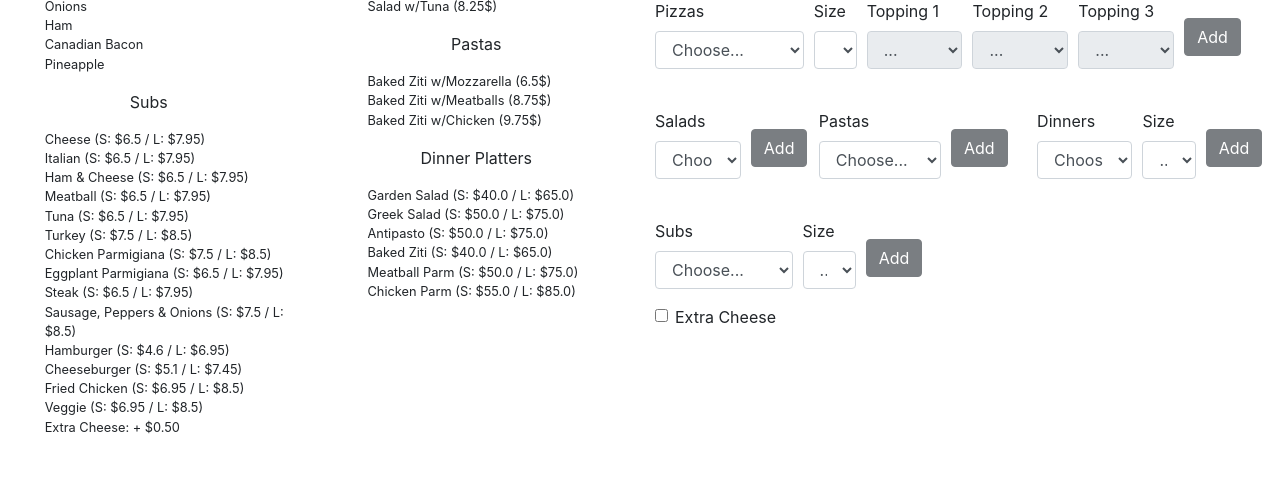
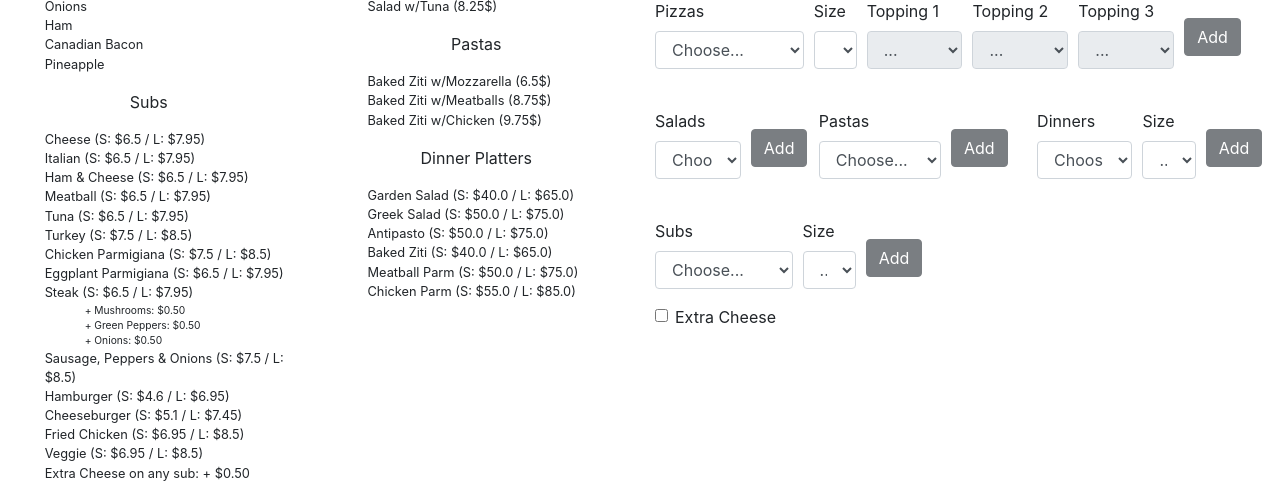
Before and after one commit to alexandrepernin/EDX_project3, a Django app: page / in a window 1280 px wide. Shown: the part 490-989 px from the top of the page. Before the commit the page ends 924 px from the top, so only its background shows below. Run offline with Django 3.2, Linux system fonts and the light colour scheme; a user stored in the database is signed in; data comes from the database, SQL or seed files in the repository; some libraries are stand-ins or nearby versions.

Commit message:
Add extras for subs on menu

```diff
--- a/orders/templates/orders/index.html
+++ b/orders/templates/orders/index.html
@@ -40,9 +40,18 @@ Menu
 <p class="text-center"> Subs </p>
 <ul class="padded">
   {% for sub in Subs %}
-  <li> {{sub}} </li>
+    {% if sub.name == "Steak" %}
+      <li> {{sub}} </li>
+      <ul>
+        {% for extra in SubExtras %}
+        <li>+ {{extra.name}}: $0.50</li>
+        {% endfor %}
+      </ul>
+    {% else %}
+      <li> {{sub}} </li>
+    {% endif %}
   {% endfor %}
-  <li> Extra Cheese: + $0.50 </li>
+  <li> Extra Cheese on any sub: + $0.50 </li>
 </ul>
 {% endblock %}
 <!------------------------------------------------------------------------------->
@@ -78,13 +87,14 @@ Menu
   <li> {{salad}} </li>
   {% endfor %}
 </ul>
-<!---------------------------------SALADS---------------------------------------------->
+<!---------------------------------PASTAS---------------------------------------------->
 <p class="text-center"> Pastas </p>
 <ul>
   {% for pasta in Pastas %}
   <li> {{pasta}} </li>
   {% endfor %}
 </ul>
+<!---------------------------------DINNERS---------------------------------------------->
 <p class="text-center"> Dinner Platters </p>
 <ul>
   {% for dinner in Dinners %}
```
